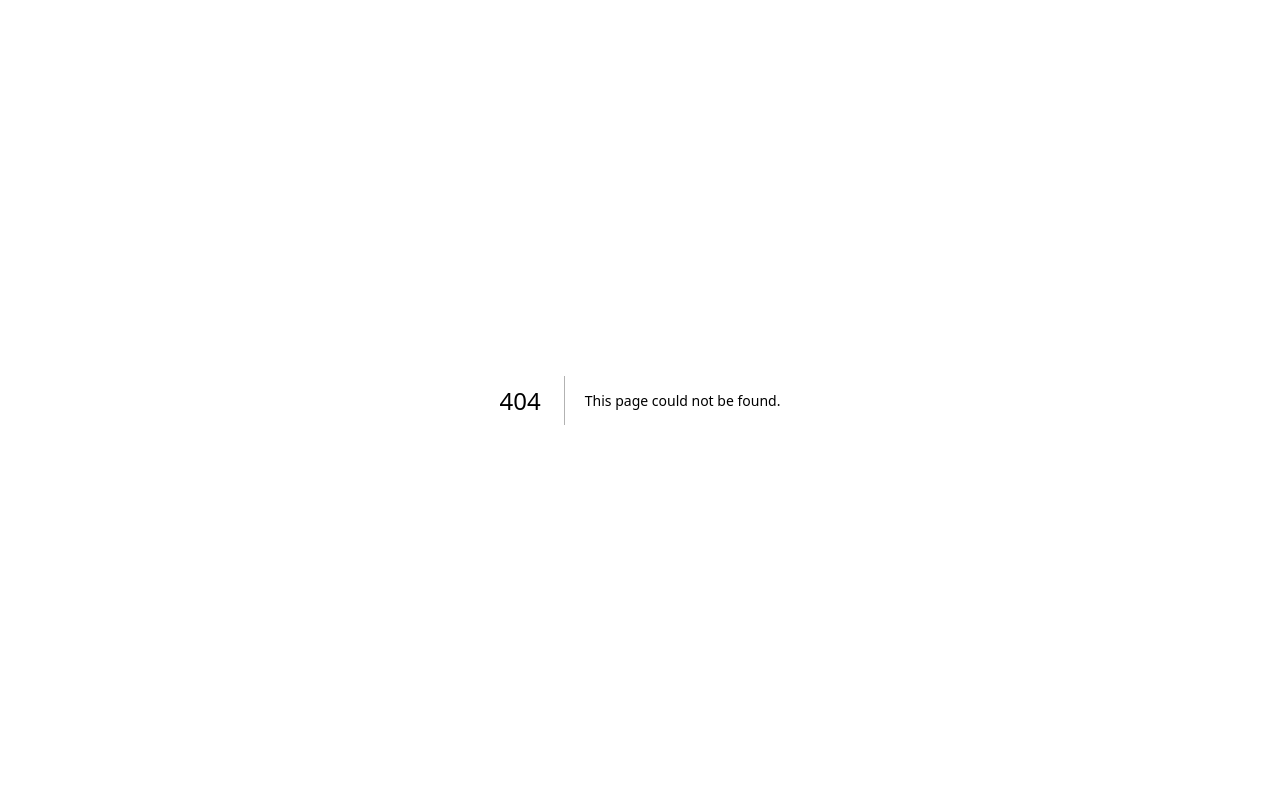
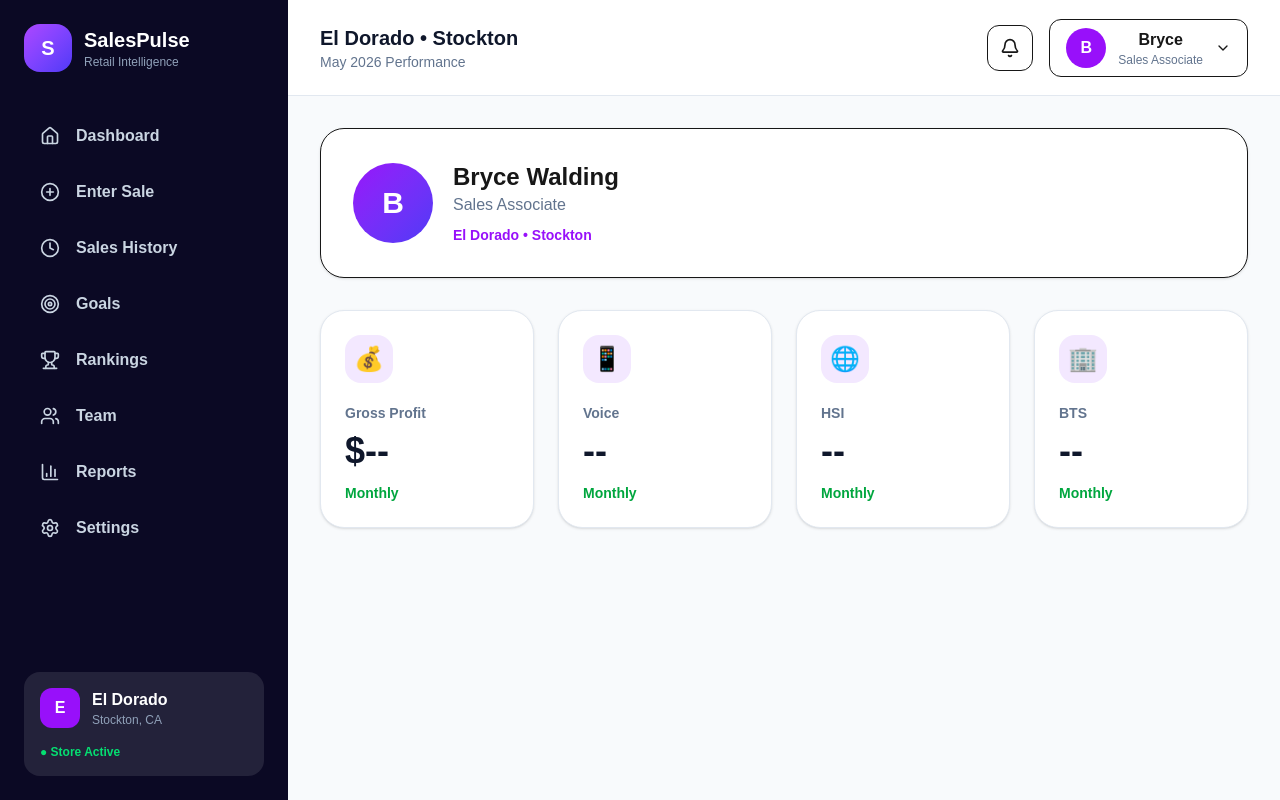
Before and after one commit to itzzerotrace/SalesPulse-V2, a Next.js app: page /profile in a window 1280 px wide. Before the commit this address had no page. Built offline with nearby package versions, Linux system fonts and the light colour scheme.

Commit message:
Build SalesPulse team and employee management UI

```diff
--- /dev/null
+++ b/app/profile/page.tsx
@@ -0,0 +1,31 @@
+import DashboardShell from "@/components/layout/DashboardShell";
+import EmployeeProfileCard from "@/components/team/EmployeeProfileCard";
+import EmployeePerformance from "@/components/team/EmployeePerformance";
+
+
+export default function Profile(){
+
+return (
+
+<DashboardShell>
+
+
+<div className="
+space-y-8
+">
+
+
+<EmployeeProfileCard/>
+
+
+<EmployeePerformance/>
+
+
+</div>
+
+
+</DashboardShell>
+
+)
+
+}
--- /dev/null
+++ b/app/team/page.tsx
@@ -0,0 +1,54 @@
+import DashboardShell from "@/components/layout/DashboardShell";
+import TeamHeader from "@/components/team/TeamHeader";
+import TeamMemberCard from "@/components/team/TeamMemberCard";
+
+
+export default function TeamPage(){
+
+return (
+
+<DashboardShell>
+
+
+<div className="space-y-8">
+
+
+<TeamHeader/>
+
+
+<div className="
+grid
+gap-6
+md:grid-cols-3
+">
+
+
+<TeamMemberCard
+name="Bryce"
+role="Sales Associate"
+/>
+
+
+<TeamMemberCard
+name="Sarah"
+role="Sales Associate"
+/>
+
+
+<TeamMemberCard
+name="Mike"
+role="Sales Associate"
+/>
+
+
+</div>
+
+
+</div>
+
+
+</DashboardShell>
+
+)
+
+}
--- /dev/null
+++ b/app/team/store/page.tsx
@@ -0,0 +1,37 @@
+import DashboardShell from "@/components/layout/DashboardShell";
+import StoreRosterCard from "@/components/team/StoreRosterCard";
+
+
+export default function StoreTeam(){
+
+return (
+
+<DashboardShell>
+
+
+<div className="
+space-y-8
+">
+
+
+<h1 className="
+text-4xl
+font-black
+">
+
+Store Team
+
+</h1>
+
+
+<StoreRosterCard/>
+
+
+</div>
+
+
+</DashboardShell>
+
+)
+
+}
--- /dev/null
+++ b/components/team/EmployeePerformance.tsx
@@ -0,0 +1,51 @@
+import KpiCard from "@/components/dashboard/KpiCard";
+
+
+export default function EmployeePerformance(){
+
+return (
+
+<div className="
+grid
+gap-6
+md:grid-cols-4
+">
+
+
+<KpiCard
+title="Gross Profit"
+value="$--"
+change="Monthly"
+icon="💰"
+/>
+
+
+<KpiCard
+title="Voice"
+value="--"
+change="Monthly"
+icon="📱"
+/>
+
+
+<KpiCard
+title="HSI"
+value="--"
+change="Monthly"
+icon="🌐"
+/>
+
+
+<KpiCard
+title="BTS"
+value="--"
+change="Monthly"
+icon="🏢"
+/>
+
+
+</div>
+
+)
+
+}
--- /dev/null
+++ b/components/team/EmployeeProfileCard.tsx
@@ -0,0 +1,85 @@
+export default function EmployeeProfileCard(){
+
+return (
+
+<div className="
+rounded-3xl
+border
+bg-white
+p-8
+shadow-sm
+">
+
+
+<div className="
+flex
+items-center
+gap-5
+">
+
+
+<div className="
+h-20
+w-20
+rounded-full
+bg-gradient-to-br
+from-purple-600
+to-indigo-600
+flex
+items-center
+justify-center
+text-3xl
+font-black
+text-white
+">
+
+B
+
+</div>
+
+
+
+<div>
+
+<h2 className="
+text-2xl
+font-black
+">
+
+Bryce Walding
+
+</h2>
+
+
+<p className="
+text-slate-500
+">
+
+Sales Associate
+
+</p>
+
+
+<p className="
+mt-2
+text-sm
+font-bold
+text-purple-600
+">
+
+El Dorado • Stockton
+
+</p>
+
+
+</div>
+
+
+</div>
+
+
+</div>
+
+)
+
+}
--- /dev/null
+++ b/components/team/StoreRosterCard.tsx
@@ -0,0 +1,38 @@
+export default function StoreRosterCard(){
+
+return (
+
+<div className="
+rounded-3xl
+border
+bg-white
+p-8
+shadow-sm
+">
+
+
+<h2 className="
+text-xl
+font-black
+">
+
+El Dorado Team
+
+</h2>
+
+
+<p className="
+mt-2
+text-slate-500
+">
+
+3 Employees
+
+</p>
+
+
+</div>
+
+)
+
+}
--- /dev/null
+++ b/components/team/TeamHeader.tsx
@@ -0,0 +1,44 @@
+export default function TeamHeader(){
+
+return (
+
+<div>
+
+<p className="
+text-sm
+font-black
+text-purple-600
+">
+
+TEAM MANAGEMENT
+
+</p>
+
+
+<h1 className="
+mt-2
+text-4xl
+font-black
+">
+
+My Team
+
+</h1>
+
+
+<p className="
+mt-2
+text-lg
+text-slate-500
+">
+
+Manage employees and performance.
+
+</p>
+
+
+</div>
+
+)
+
+}
--- /dev/null
+++ b/components/team/TeamMemberCard.tsx
@@ -0,0 +1,72 @@
+interface Props{
+name:string;
+role:string;
+}
+
+
+export default function TeamMemberCard({
+name,
+role
+}:Props){
+
+
+return (
+
+<div className="
+rounded-3xl
+border
+bg-white
+p-6
+shadow-sm
+flex
+items-center
+gap-5
+">
+
+
+<div className="
+h-14
+w-14
+rounded-full
+bg-purple-100
+flex
+items-center
+justify-center
+font-black
+text-purple-700
+">
+
+{name.charAt(0)}
+
+</div>
+
+
+<div>
+
+<h3 className="
+font-black
+">
+
+{name}
+
+</h3>
+
+
+<p className="
+text-sm
+text-slate-500
+">
+
+{role}
+
+</p>
+
+
+</div>
+
+
+</div>
+
+)
+
+}
```
